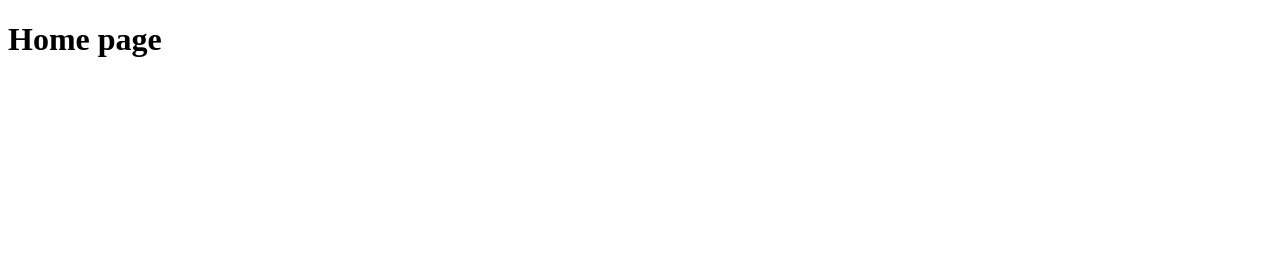
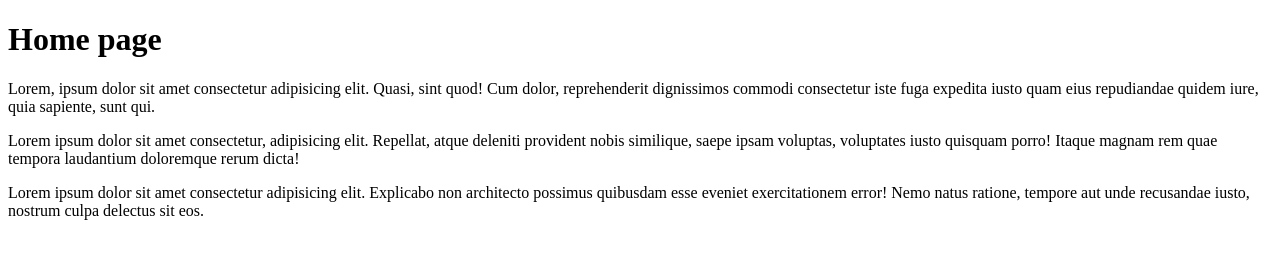
Before and after one commit to javazh005/demo-0808, a plain HTML site: page index.html in a window 1280 px wide. Drawn offline with Linux system fonts and the light colour scheme.

Commit message:
add many p tag

```diff
--- a/index.html
+++ b/index.html
@@ -7,6 +7,9 @@
 </head>
 <body>
     <h1>Home page</h1>
+    <p>Lorem, ipsum dolor sit amet consectetur adipisicing elit. Quasi, sint quod! Cum dolor, reprehenderit dignissimos commodi consectetur iste fuga expedita iusto quam eius repudiandae quidem iure, quia sapiente, sunt qui.</p>
+    <p>Lorem ipsum dolor sit amet consectetur, adipisicing elit. Repellat, atque deleniti provident nobis similique, saepe ipsam voluptas, voluptates iusto quisquam porro! Itaque magnam rem quae tempora laudantium doloremque rerum dicta!</p>
+    <p>Lorem ipsum dolor sit amet consectetur adipisicing elit. Explicabo non architecto possimus quibusdam esse eveniet exercitationem error! Nemo natus ratione, tempore aut unde recusandae iusto, nostrum culpa delectus sit eos.</p>
 
 </body>
 </html>
```
